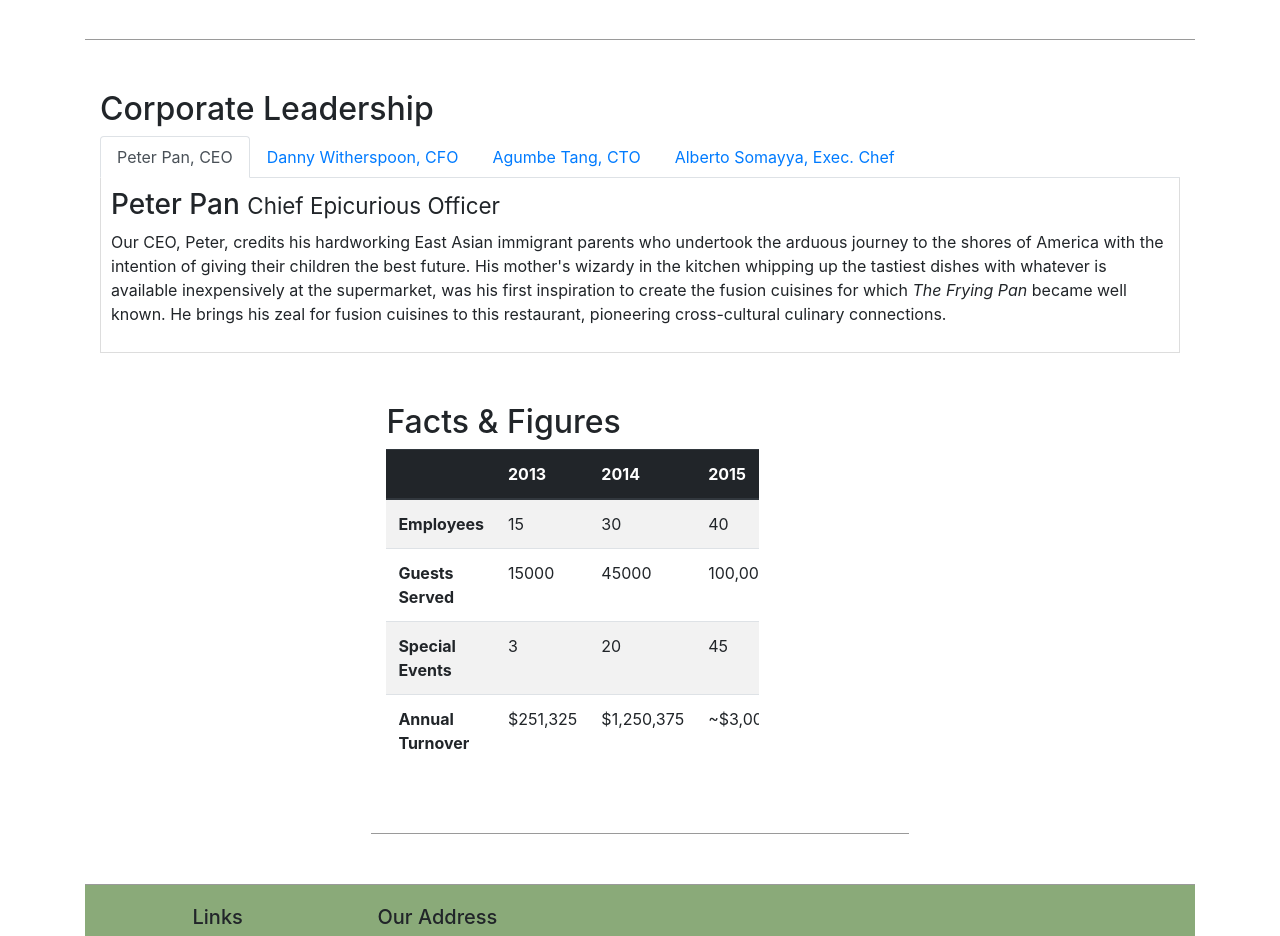
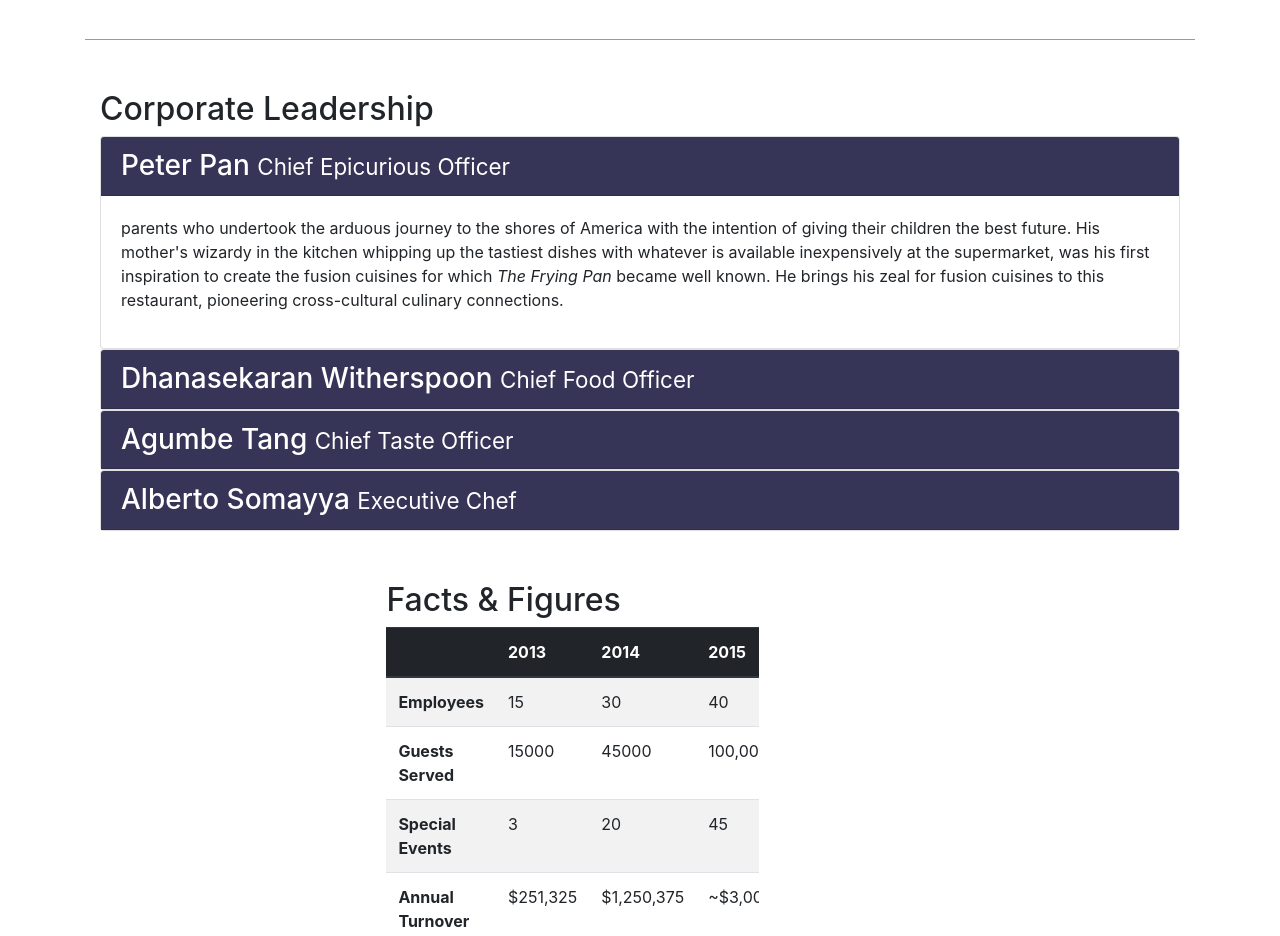
Before and after one commit to JairContreras/Curso-Boostrap, a website: page aboutus.html in a window 1280 px wide. Shown: the part 980-1916 px from the top of the page. Drawn offline with nearby package versions, Linux system fonts and the light colour scheme.

Commit message:
Accordion

```diff
--- a/aboutus.html
+++ b/aboutus.html
@@ -111,36 +111,44 @@
         <div class="row row-content">
             <div class="col-12">
                 <h2>Corporate Leadership</h2>
-                <ul class="nav nav-tabs">
-                    <li class="nav-item">
-                        <a class="nav-link active" href="#peter" role="tab" data-toggle="tab">Peter Pan, CEO</a>
-                    </li>
-                    <li class="nav-item">
-                        <a class="nav-link" href="#danny" role="tab" data-toggle="tab">Danny Witherspoon, CFO</a>
-                    </li>
-                    <li class="nav-item">
-                        <a class="nav-link" href="#agumbe" role="tab" data-toggle="tab">Agumbe Tang, CTO</a>
-                    </li>
-                    <li class="nav-item">
-                        <a class="nav-link" href="#alberto" role="tab" data-toggle="tab">Alberto Somayya, Exec. Chef</a>
-                    </li>
-                </ul>
-                <div class="tab-content">
-                    <div role="tabpanel" class="tab-pane fade show active" id="peter">
-                        <h3>Peter Pan <small>Chief Epicurious Officer</small></h3>
-                        <p class="d-none d-sm-block">Our CEO, Peter, credits his hardworking East Asian immigrant
-                            parents who
+                <div id="accordion">
+                    <div class="card">
+                        <div class="card-header" role="tab" id="peterhead">
+                            <h3 class="mb-0 text-white">
+                                <a data-toggle="collapse" data-target="#peter">
+                                    Peter Pan <small>Chief Epicurious Officer</small>
+                                </a>
+                            </h3>
+                        </div>
+                        <div class="collapse show" id="peter" data-parent="#accordion">
+                            <div class="card-body">
+                                <p class="d-none d-sm-block">parents who
                                     undertook the arduous
-                            journey to the shores of America with the intention of giving their children the best
+                                    journey to the shores of America with the intention of giving their children the
+                                    best
                                     future. His
-                            mother's wizardy in the kitchen whipping up the tastiest dishes with whatever is available
-                            inexpensively at the supermarket, was his first inspiration to create the fusion cuisines
+                                    mother's wizardy in the kitchen whipping up the tastiest dishes with whatever is
+                                    available
+                                    inexpensively at the supermarket, was his first inspiration to create the fusion
+                                    cuisines
                                     for which
-                            <em>The Frying Pan</em> became well known. He brings his zeal for fusion cuisines to this
-                            restaurant, pioneering cross-cultural culinary connections.</p>
+                                    <em>The Frying Pan</em> became well known. He brings his zeal for fusion cuisines to
+                                    this
+                                    restaurant, pioneering cross-cultural culinary connections.
+                                </p>
                             </div>
-                    <div role="tabpanel" class="tab-pane fade" id="danny">
-                        <h3>Dhanasekaran Witherspoon <small>Chief Food Officer</small></h3>
+                        </div>
+                    </div>
+                    <div class="card">
+                        <div class="card-header" role="tab" id="dannyhead">
+                            <h3 class="mb-0 text-white">
+                                <a class="collapsed" data-toggle="collapse" data-target="#danny">
+                                    Dhanasekaran Witherspoon <small>Chief Food Officer</small>
+                                </a>
+                            </h3>
+                        </div>
+                        <div class="collapse" id="danny" data-parent="#accordion">
+                            <div class="card-body">
                                 <p class="d-none d-sm-block">Our CFO, Danny, as he is affectionately referred to by his
                                     colleagues,
                                     comes from a long established
@@ -150,8 +158,18 @@
                                     words,
                                     <em>Everything that runs, wins, and everything that stays, pays!</em></p>
                             </div>
-                    <div role="tabpanel" class="tab-pane fade" id="agumbe">
-                        <h3>Agumbe Tang <small>Chief Taste Officer</small></h3>
+                        </div>
+                    </div>
+                    <div class="card">
+                        <div class="card-header" role="tab" id="agumbehead">
+                            <h3 class="mb-0 text-white">
+                                <a class="collapsed" data-toggle="collapse" data-target="#agumbe">
+                                    Agumbe Tang <small>Chief Taste Officer</small>
+                                </a>
+                            </h3>
+                        </div>
+                        <div class="collapse" id="agumbe" data-parent="#accordion">
+                            <div class="card-body">
                                 <p class="d-none d-sm-block">Blessed with the most discerning gustatory sense, Agumbe, our CTO,
                                     personally ensures that every dish
                                     that we serve meets his exacting tastes. Our chefs dread the tongue lashing that ensues if
@@ -160,16 +178,29 @@
                                         survive
                                         my lick.</em></p>
                             </div>
-                    <div role="tabpanel" class="tab-pane fade" id="alberto">
-                        <h3>Alberto Somayya <small>Executive Chef</small></h3>
+                        </div>
+                    </div>
+                    <div class="card">
+                        <div class="card-header" role="tab" id="albertohead">
+                            <h3 class="mb-0 text-white">
+                                <a class="collapsed" data-toggle="collapse" data-target="#alberto">
+                                    Alberto Somayya <small>Executive Chef</small>
+                                </a>
+                            </h3>
+                        </div>
+                        <div class="collapse" id="alberto" data-parent="#accordion">
+                            <div class="card-body">
                                 <p class="d-none d-sm-block">Award winning three-star Michelin chef with wide International
                                     experience
                                     having worked closely with
                                     whos-who in the culinary world, he specializes in creating mouthwatering Indo-Italian fusion
                                     experiences. He says, <em>Put together the cuisines from the two craziest cultures, and you
                                         get a
-                                winning hit! Amma Mia!</em></p>
+                                        winning hit! Amma Mia!</em></p>                            </div>
                         </div>
+                    </div>
+
+
                 </div>
             </div>
             <div class="row row-content">
```
Lines whose indentation alone changed are shown as unchanged.
